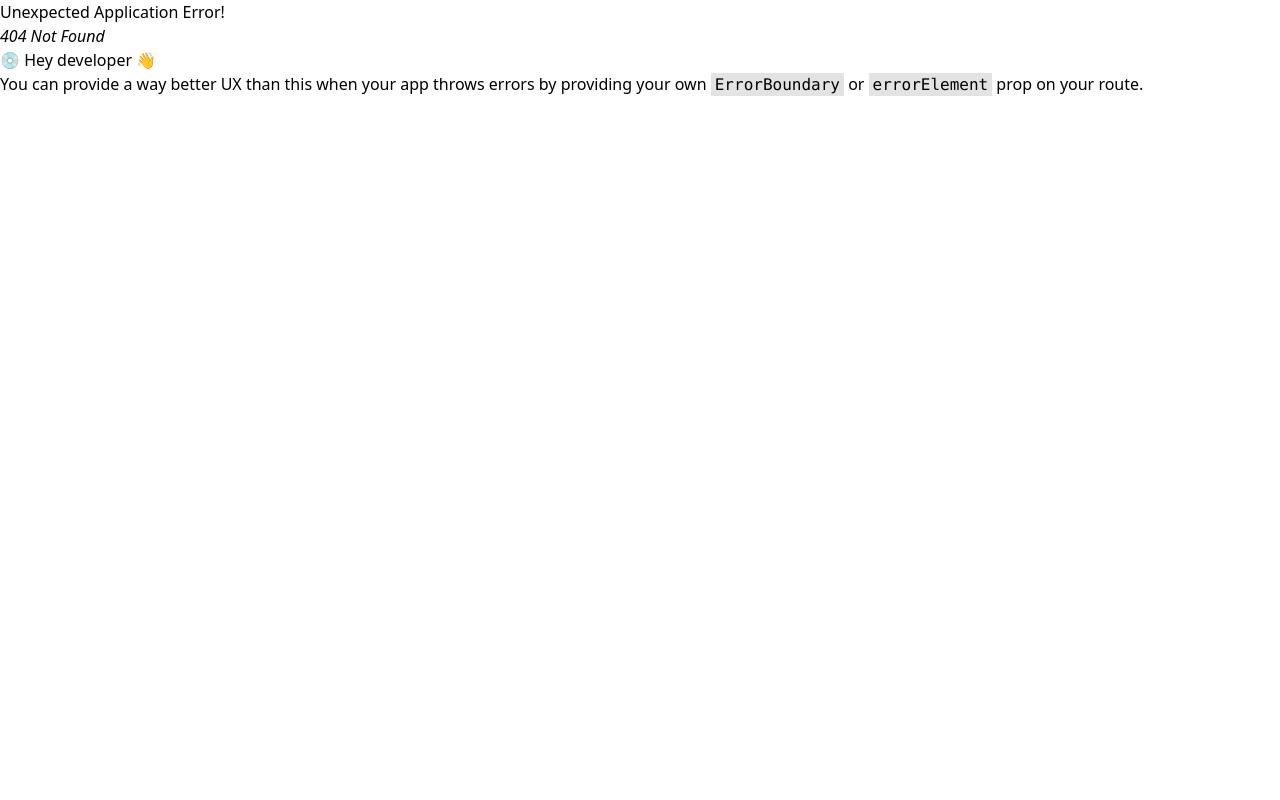
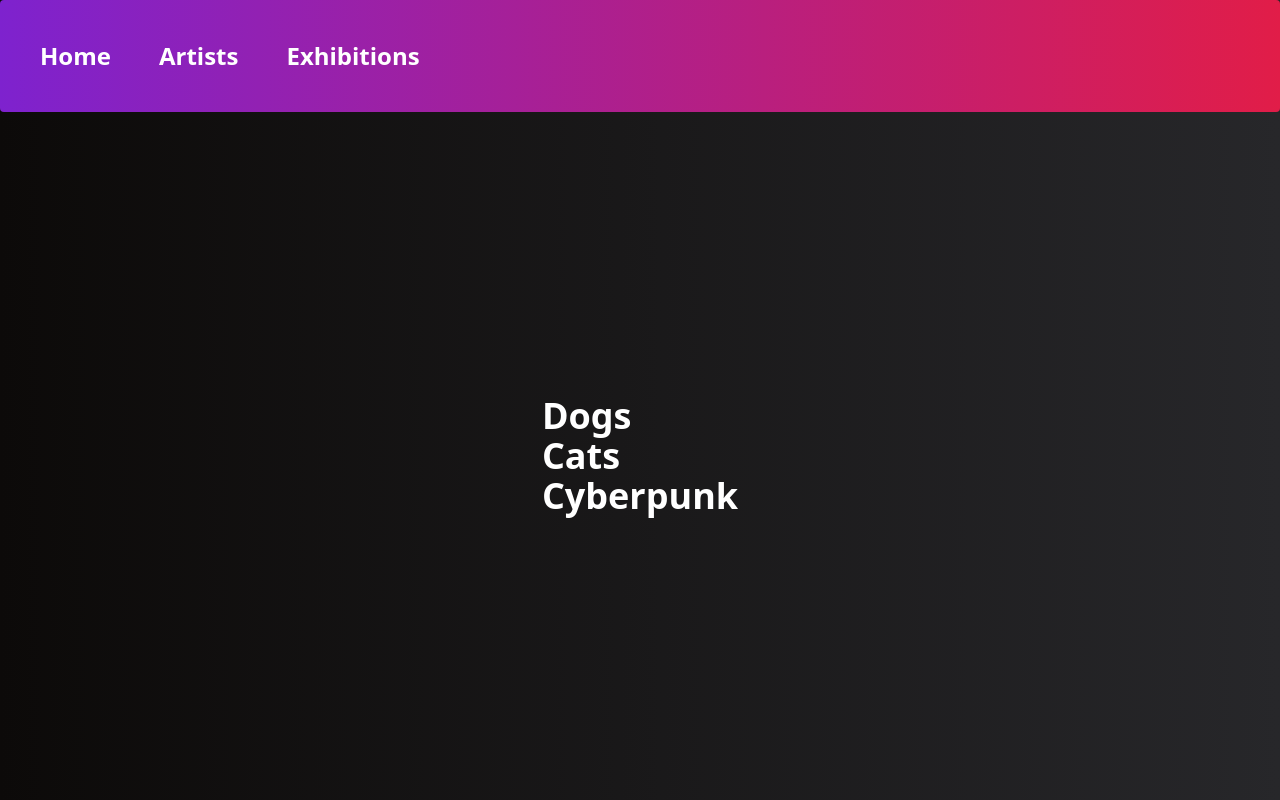
Before and after one commit to TymurBondar/NeonTails, a React (Vite) app in the folder frontend/: page /exhibitions in a window 1280 px wide. Before the commit this address had no page. Built offline with nearby package versions, Linux system fonts and the light colour scheme.

Commit message:
basic styling and colors for the home page, added routing for artists and exhibitions

```diff
--- /dev/null
+++ b/frontend/src/routes/Artists.jsx
@@ -0,0 +1,13 @@
+function Artists(){
+    return (
+        <div>
+            <ul>
+                <li>Artist 1</li>
+                <li>Artist 2</li>
+                <li>Artist 3</li>
+            </ul>
+        </div>
+    );
+};
+
+export default Artists;
--- /dev/null
+++ b/frontend/src/routes/Exhibitions.jsx
@@ -0,0 +1,13 @@
+function Exhibitions(){
+    return (
+        <div>
+            <ul>
+                <li>Dogs</li>
+                <li>Cats</li>
+                <li>Cyberpunk</li>
+            </ul>
+        </div>
+    );
+};
+
+export default Exhibitions;
--- a/frontend/src/routes/Root.jsx
+++ b/frontend/src/routes/Root.jsx
@@ -1,8 +1,9 @@
-import { Link } from "react-router-dom";
+import { Link, Outlet } from "react-router-dom";
 function Root() {
   return (
-    <nav>
-      <ul className="flex justify-between text-2xl">
+    <div className="flex flex-col h-screen bg-gradient-to-r from-stone-950 to-zinc-800 text-white">
+      <nav className="p-10 bg-gradient-to-r from-purple-700 to-rose-600 font-bold rounded">
+        <ul className="flex text-2xl space-x-12">
           <li>
             <Link to="/">Home</Link>
           </li>
@@ -14,6 +15,10 @@ function Root() {
           </li>
         </ul>
       </nav>
+      <div className="flex flex-1 justify-center items-center font-semibold text-4xl">
+      <Outlet/>
+      </div>
+    </div>
   );
 }
 
```
Also changed, not shown: frontend/src/main.jsx (+17 -1 lines). Lines whose indentation alone changed are shown as unchanged.
